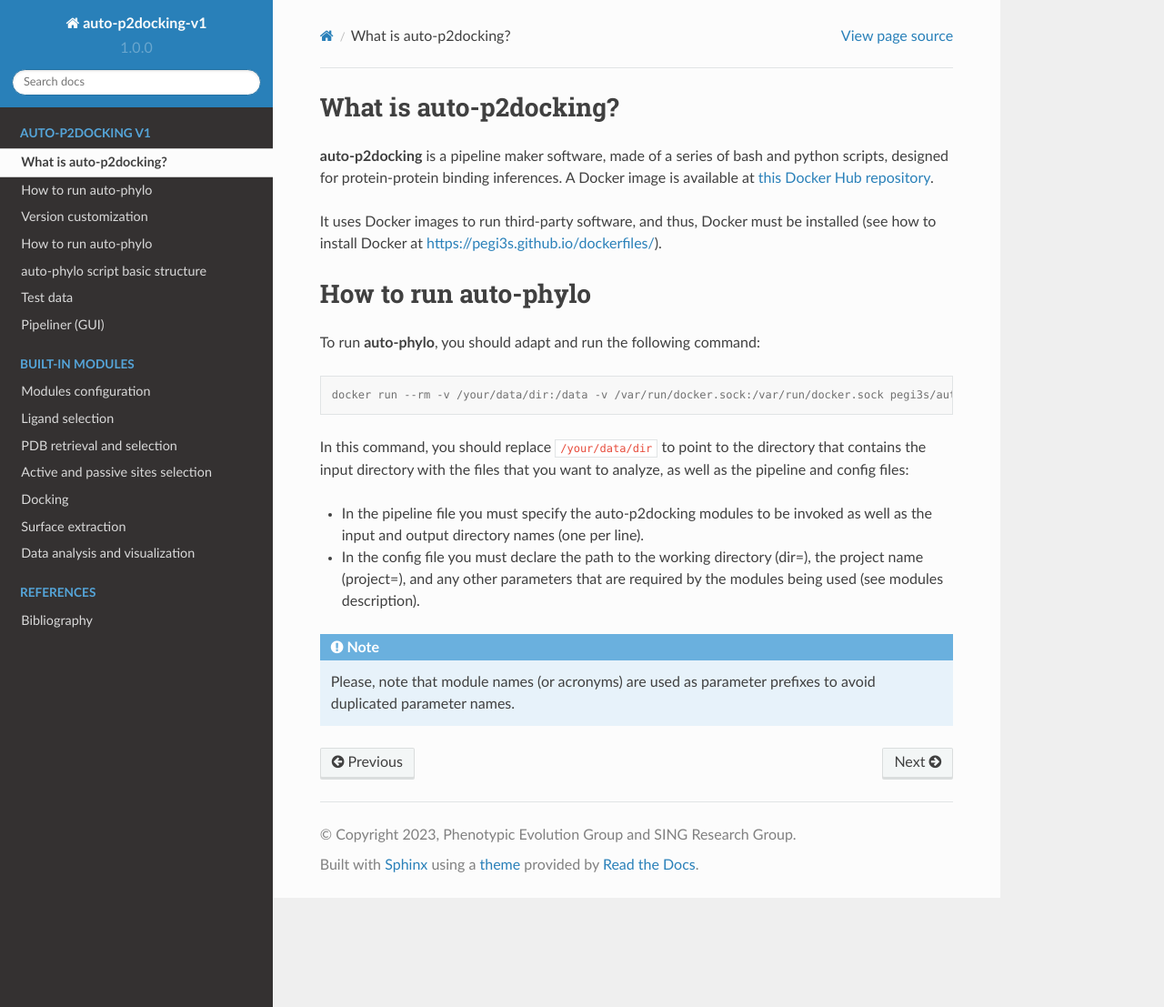
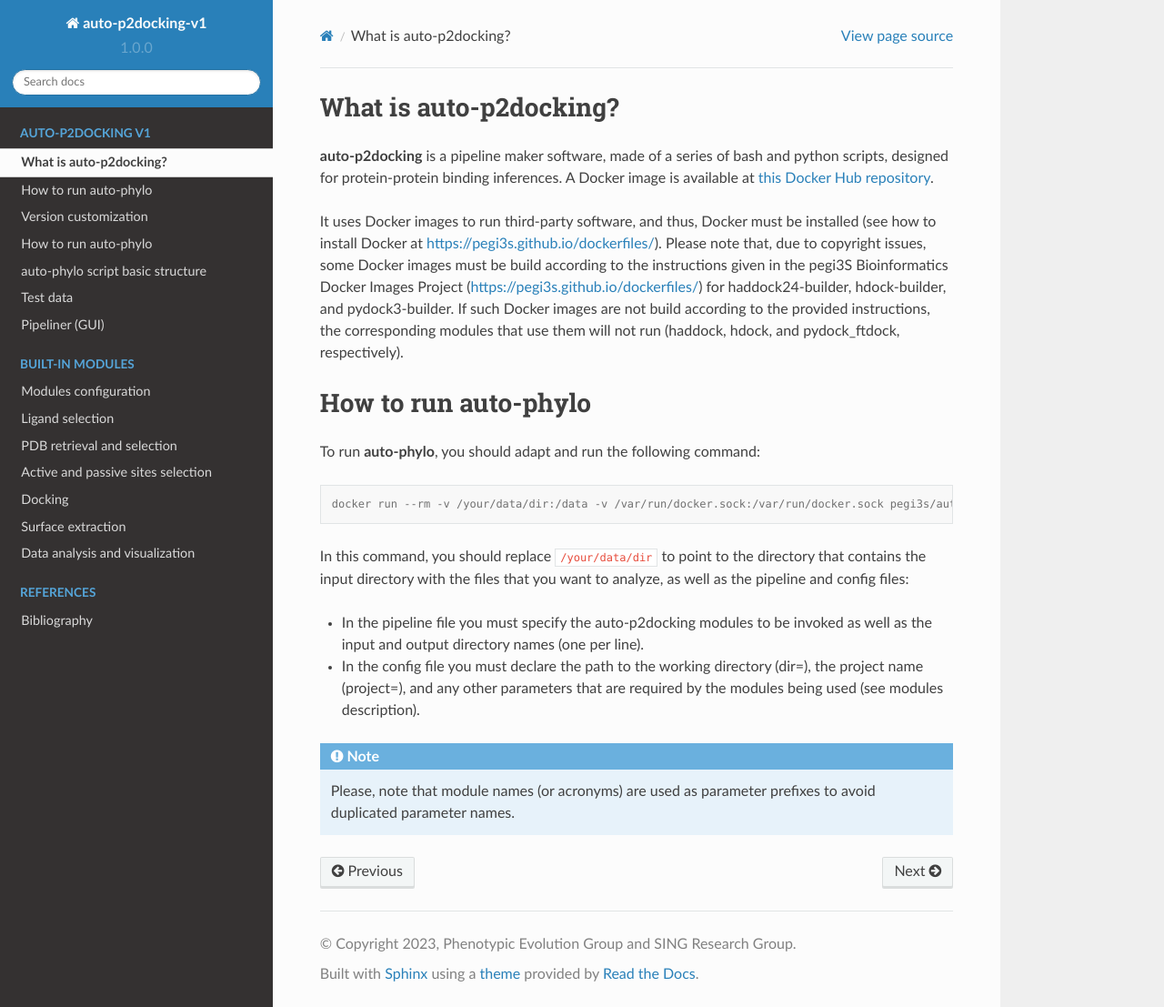
Before and after one commit to pegi3s/auto-p2docking-docs, a Sphinx documentation site: the page built from source/overview.rst, in a window 1280 px wide and 1107 px high. Shown: the whole window at 91% size. Built offline with Sphinx 7.4.7 and the Read the Docs theme 2.0.0, drawn with Linux system fonts in a browser that asks for light colours.

Commit message:
Update overview.rst

```diff
--- a/source/overview.rst
+++ b/source/overview.rst
@@ -3,7 +3,7 @@ What is auto-p2docking?
 
 **auto-p2docking** is a pipeline maker software, made of a series of bash and python scripts, designed for protein-protein binding inferences. A Docker image is available at `this Docker Hub repository <https://hub.docker.com/r/pegi3s/auto-p2docking>`_.
 
-It uses Docker images to run third-party software, and thus, Docker must be installed (see how to install Docker at https://pegi3s.github.io/dockerfiles/).
+It uses Docker images to run third-party software, and thus, Docker must be installed (see how to install Docker at https://pegi3s.github.io/dockerfiles/). Please note that, due to copyright issues, some Docker images must be build according to the instructions given in the pegi3S Bioinformatics Docker Images Project (https://pegi3s.github.io/dockerfiles/) for haddock24-builder, hdock-builder, and pydock3-builder. If such Docker images are not build according to the provided instructions, the corresponding modules that use them will not run (haddock, hdock, and pydock_ftdock, respectively).
 
 .. _how-to-run:
 
```
